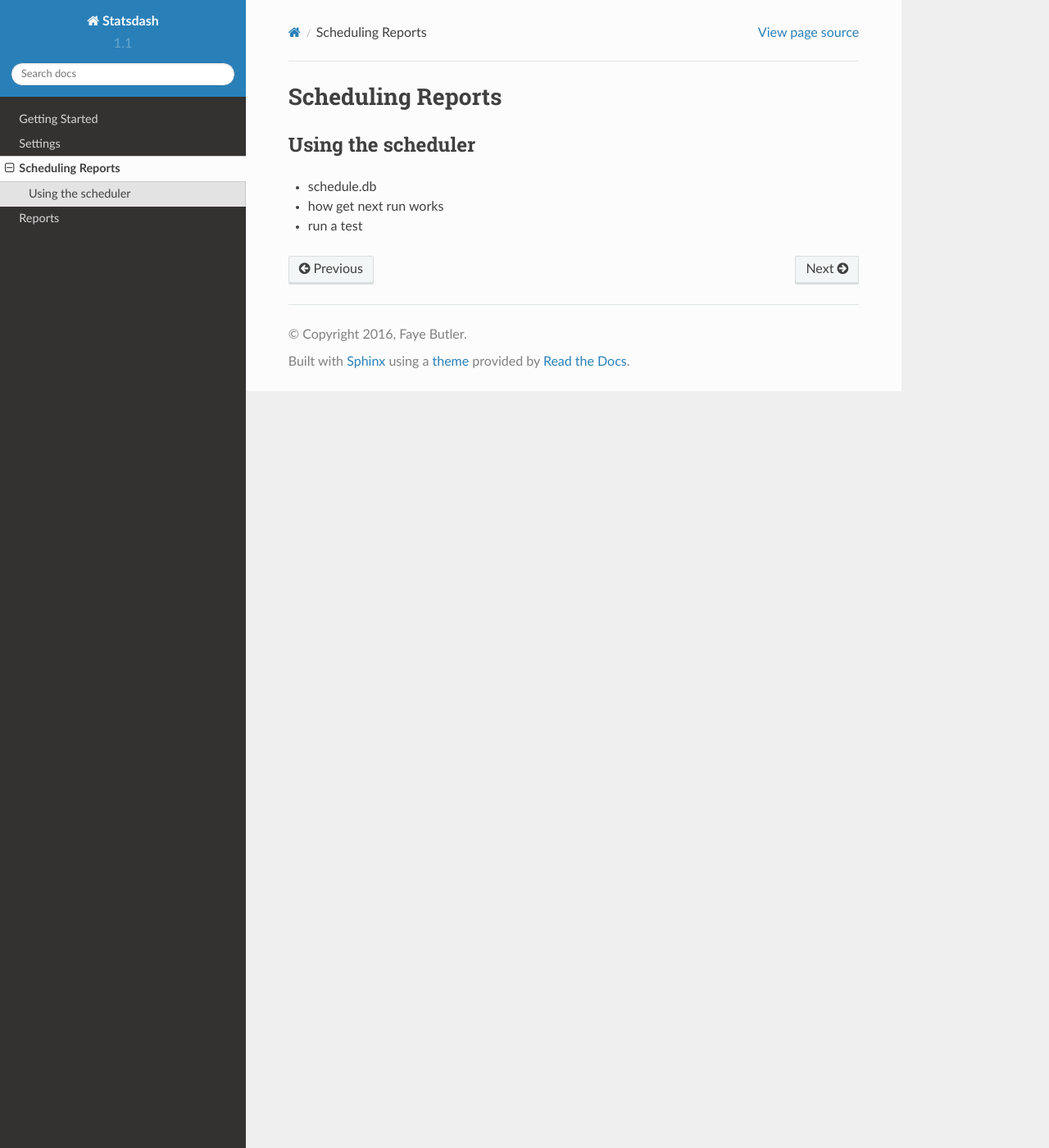
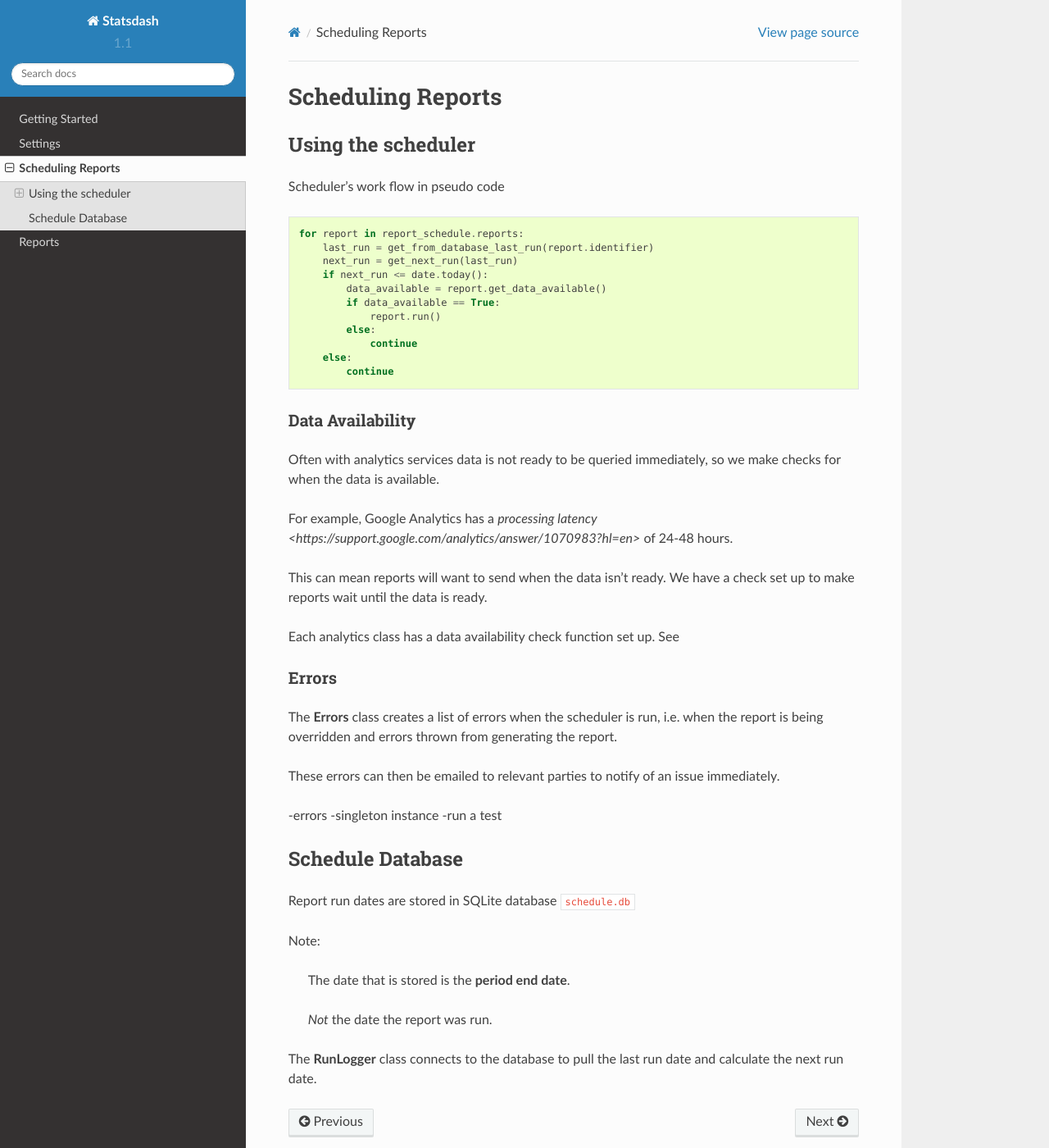
Before and after one commit to gamernetwork/gastatsdash, a Sphinx documentation site: the page built from docs/scheduler.rst, in a window 1280 px wide and 1400 px high. Shown: the whole window at 82% size. Built offline with Sphinx 7.4.7 and the Read the Docs theme 2.0.0, drawn with Linux system fonts in a browser that asks for light colours.

Commit message:
updating scheduler

```diff
--- a/docs/scheduler.rst
+++ b/docs/scheduler.rst
@@ -4,6 +4,57 @@ Scheduling Reports
 Using the scheduler
 ------------------
 
-- schedule.db
-- how get next run works
-- run a test
+Scheduler's work flow in pseudo code ::
+
+    for report in report_schedule.reports:
+        last_run = get_from_database_last_run(report.identifier)
+        next_run = get_next_run(last_run)
+        if next_run <= date.today():
+	    data_available = report.get_data_available()
+	    if data_available == True:
+                report.run()
+	    else:
+		continue
+        else:
+            continue
+
+
+Data Availability
++++++++++++++++++
+
+Often with analytics services data is not ready to be queried immediately, so we make checks for when the data is available.
+
+For example, Google Analytics has a `processing latency <https://support.google.com/analytics/answer/1070983?hl=en>` of 24-48 hours.
+
+This can mean reports will want to send when the data isn't ready. We have a check set up to make reports wait until the data is ready.
+
+Each analytics class has a data availability check function set up. See
+
+
+Errors
+++++++
+
+The **Errors** class creates a list of errors when the scheduler is run, i.e. when the report is being overridden and errors thrown from generating the report.
+
+These errors can then be emailed to relevant parties to notify of an issue immediately.
+
+
+
+-errors
+-singleton instance
+-run a test
+
+
+
+Schedule Database
+----------------
+
+Report run dates are stored in SQLite database ``schedule.db``
+
+Note:
+
+  The date that is stored is the **period end date**.
+
+  *Not* the date the report was run.
+
+The **RunLogger** class connects to the database to pull the last run date and calculate the next run date.
```
